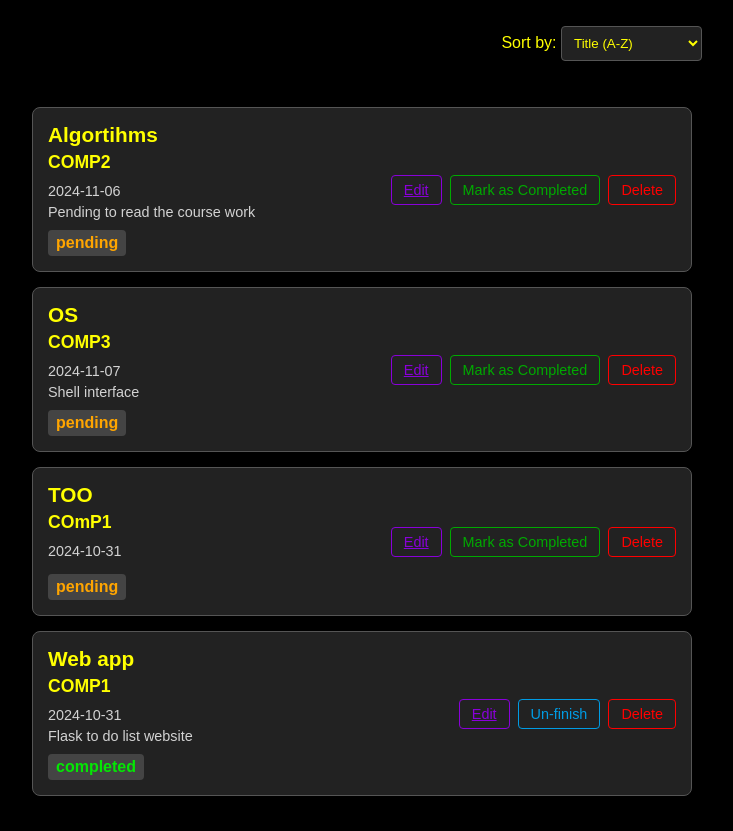
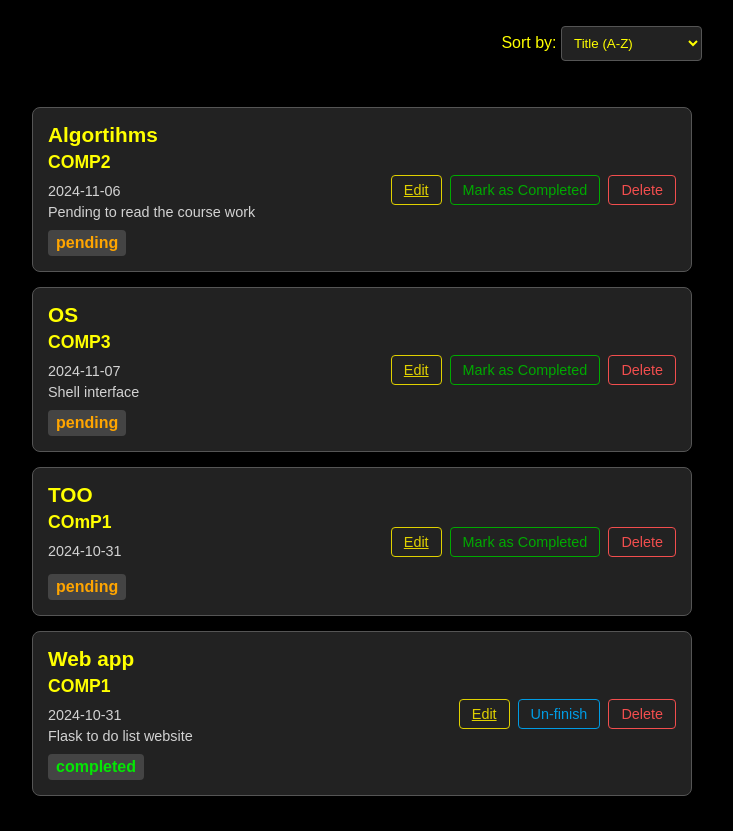
Before and after one commit to NoorMhd7/Flask-To-Do-List, a Flask app: page / in a window 1280 px wide. Shown: the part 60-891 px from the top of the page, without its empty margins (278-1011 px from the left). Run offline with Flask 3, Linux system fonts and the light colour scheme.

Commit message:
Fixed ocntrast

```diff
--- a/CourseWork_1/app/routes.py
+++ b/CourseWork_1/app/routes.py
@@ -40,6 +40,11 @@ def create():
 
         description = request.form['description']
         status = request.form['status']
+
+        existing_assessment = Assessment.query.filter_by(title=title).first()
+        if existing_assessment:
+            flash('A task with this title already exists. Please choose a different title.', 'danger')
+            return redirect(url_for('main.create'))
 
         # Create a new assessment object with the datetime-converted deadline
         new_assessment = Assessment(title=title, module_code=module_code,
--- a/CourseWork_1/app/static/css/box.css
+++ b/CourseWork_1/app/static/css/box.css
@@ -97,13 +97,13 @@
 }
 
 .delete-task {
-    border-color: #f00; /* Red for delete */
-    color: #f00;
+    border-color: rgb(242, 78, 78); /* Red for delete */
+    color: rgb(242, 78, 78);
     transition: background-color 0.3s, color 0.3s;
 }
 
 .delete-task:hover {
-    background-color: #f00; /* Fill red on hover */
+    background-color: rgb(242, 78, 78); /* Fill red on hover */
     color: #fff; /* White text on hover */
 }
 
@@ -119,13 +119,13 @@
 }
 
 .edit-task {
-    border-color: rgb(138, 0, 218); /* Blue border for edit */
-    color: rgb(138, 0, 218);
+    border-color: rgb(224, 209, 0); /* Blue border for edit */
+    color: rgb(224, 209, 0);
     transition: background-color 0.3s, color 0.3s;
 }
 
 .edit-task:hover {
-    background-color: rgb(138, 0, 218);
+    background-color: rgb(224, 209, 0);
     color: #fff;
 }
 
--- a/CourseWork_1/app/static/css/styles.css
+++ b/CourseWork_1/app/static/css/styles.css
@@ -19,7 +19,7 @@
     border: 1px solid #444;
     border-radius: 4px;
     background-color: #444;
-    color: #ffd700;
+    color: #ccc;
     font-size: 1rem;
 }
 
--- a/CourseWork_1/app/static/js/scripts.js
+++ b/CourseWork_1/app/static/js/scripts.js
@@ -25,7 +25,7 @@ window.onload = function() {
         flashMessages.forEach(message => {
             message.style.opacity = '0'; // Fade out
         });
-    }, 2000); // 2000ms = 2 seconds
+    }, 3000); // 2000ms = 2 seconds
 
     // Completely remove the messages from the DOM after the fade-out transition
     setTimeout(() => {
```
Also changed, not shown: CourseWork_1/instance/your_database.db.
